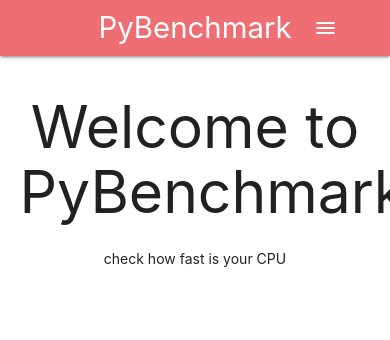
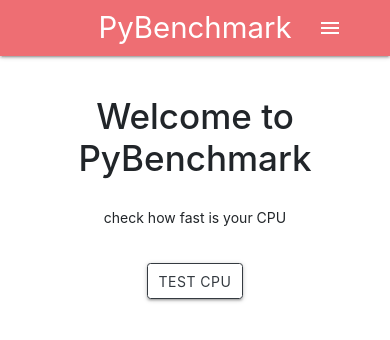
Before and after one commit to kakarot2019/LeibnizBench, a plain HTML site: page index.html in a window 390 px wide. Drawn offline with nearby package versions, Linux system fonts and the light colour scheme; some packages are replaced by stand-ins of ours.

Commit message:
Added few buttons and fixed some responsive bugs

```diff
--- a/index.html
+++ b/index.html
@@ -6,11 +6,12 @@
     <meta name="viewport" content="width=device-width, initial-scale=1.0">
     <!-- Compiled and minified CSS -->
     <link rel="stylesheet" href="https://cdnjs.cloudflare.com/ajax/libs/materialize/1.0.0/css/materialize.min.css">
+    <link rel="stylesheet" href="https://maxcdn.bootstrapcdn.com/bootstrap/4.5.2/css/bootstrap.min.css">
 
     <!-- Compiled and minified JavaScript -->
     <script src="https://cdnjs.cloudflare.com/ajax/libs/materialize/1.0.0/js/materialize.min.js"></script>
     <link href="https://fonts.googleapis.com/icon?family=Material+Icons" rel="stylesheet">
-    <link rel="stylesheet" href="/public/style.css">
+    <link rel="stylesheet" href="./public/style.css">
     <!-- The core Firebase JS SDK is always required and must be listed first -->
     <script src="/__/firebase/8.2.6/firebase-app.js"></script>
     <script src="/__/firebase/8.2.6/firebase-auth.js"></script>
@@ -27,6 +28,7 @@
 </head>
 <body>
      <header>
+
          <div class="navbar-fixed">
              <div class="nav-wrapper dark-green">
                  <nav>
@@ -55,9 +57,10 @@
             <li><a class="" href="">Sign out</a></li>
             <li><a href="">Test CPU</a></li>
          </ul>
-         <div class="container center">
+         <div class="container center front">
              <h1 class="center">Welcome to PyBenchmark</h1>
-             <p class="center">check how fast is your CPU</p>
+             <p class="center p-4">check how fast is your CPU</p>
+             <button class="btn btn-outline-dark">Test CPU</button>
          </div>
      </header>
      <div class="modal" id="sign_up_modal">
--- a/public/style.css
+++ b/public/style.css
@@ -0,0 +1,4 @@
+.front{
+    margin-top: 10%;
+
+}
```
